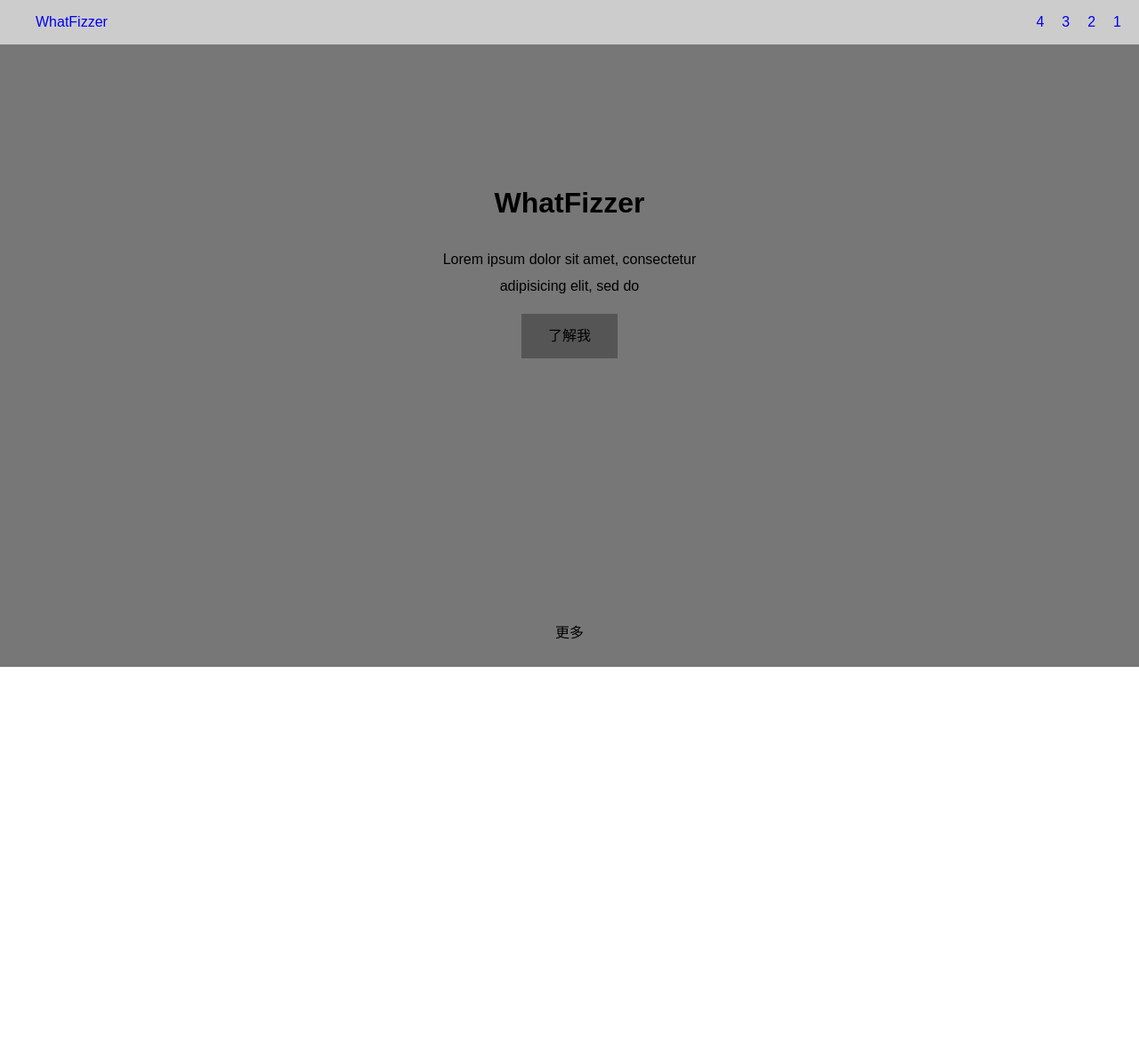
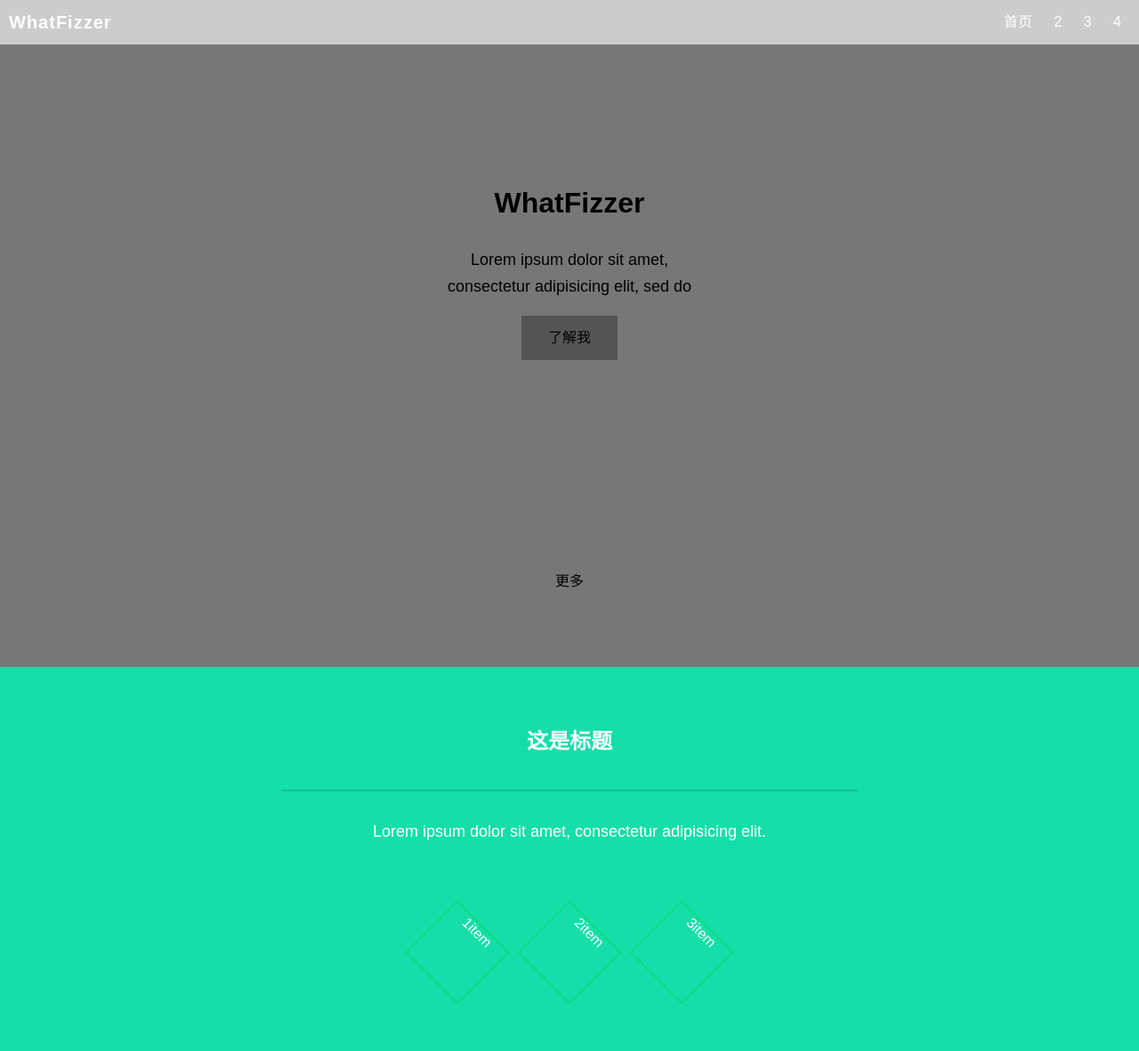
Before and after one commit to WhatFizzer/WhatFizzer.github.io, a plain HTML site: page index.html in a window 1280 px wide. Shown: the whole page at 89% size. Before the commit the page ends 800 px from the top, so only its background shows below. Drawn offline with Linux system fonts and the light colour scheme.

Commit message:
blog 界面修改

```diff
--- a/css/main.css
+++ b/css/main.css
@@ -1,37 +1,55 @@
-nav{
+nav
+{
 	background: #ccc;
 	height: 50px;
 }
 
-#banner{
+#banner
+{
 	background: #777;
 	height: 700px;
 }
 
-nav ul{
+nav ul
+{
 	list-style: none;
 	margin: 0;
+	float: right;
 }
 
-nav ul li{
+nav ul li, nav .logo
+{
 	display: inline-block;
 	line-height: 50px;
 	margin-right: 20px;
-	float: right;
 }
 
-nav ul li a{
+nav .logo
+{
+	margin-left: 10px;
+}
+
+nav .logo a
+{
+	text-decoration: none;
+}
+
+nav ul li a
+{
 	line-height: inherit;
 	text-decoration: none;
 	display: inline-block;
 	height: inherit;
+	color: #fff;
 }
 
-nav ul li.logo{
+nav ul li.logo
+{
 	float: left;
 }
 
-#banner .inner {
+#banner .inner
+{
 	max-width: 300px;
 	text-align: center;
 	margin: 0 auto;
@@ -39,26 +57,90 @@ nav ul li.logo{
 	top: 160px;
 }
 
-#banner .inner h1{
+#banner .inner h1
+{
 	margin: 0;
 }
 
-button{
+button
+{
 	border: none;
 	background: #555;
 	color: #000;
 	padding: 5px;
 }
 
-#banner .inner button{
+#banner .inner button
+{
 	padding:16px 30px;
 }
 
-#banner .inner .more{
-	margin-top: 300px;
+#banner .inner .more
+{
+	margin-top: 240px;
 }
 
-.sub-heading{
+.sub-heading
+{
 	line-height: 30px;
 	margin-top: 30px;
 }
+
+.logo
+{
+	font-size: 20px;
+	font-weight: 700;
+	letter-spacing: 1px;
+}
+
+.logo a
+{
+	color: #fff;
+}
+
+.green-section
+{
+	text-align: center;
+	background: #15dea8;
+	color: #fff;
+	padding: 50px;
+}
+
+.green-section .hr
+{
+	background: #0ac593;
+	margin-top: 40px;
+}
+
+.hr
+{
+	width: 60%;
+	height: 2px;
+	margin: 0 auto;
+}
+
+.warpper
+{
+	max-width: 1080px;
+	margin: 0 auto;
+}
+
+.sub-heading
+{
+	font-size: 18px;
+}
+
+.warpper .icon-group
+{
+	margin-top: 60px;
+}
+
+.warpper .icon-group .icon
+{
+	display: inline-block;
+	border:1px solid #0D6;
+	width: 80px;
+	height: 80px;
+	transform: rotate(45deg);
+	margin: 20px;
+}
--- a/index.html
+++ b/index.html
@@ -8,11 +8,11 @@
 </head>
 <body>
 	<div>
-		<header>
+		<header>  <!-- 页头开始 -->
 			<nav>
+				<div class="logo"><a href="#">WhatFizzer</a></div>
 				<ul>
-					<li class="logo"><a href="#">WhatFizzer</a></li>
-					<li><a href="#">1</a></li>
+					<li><a href="#" class="active">首页</a></li>
 					<li><a href="#">2</a></li>
 					<li><a href="#">3</a></li>
 					<li><a href="#">4</a></li>
@@ -28,9 +28,30 @@
 					</div>
 				</div>
 			</div>
-		</header>
-		<div id="context"></div>
-		<footer class=""></footer>
+		</header> <!-- 页头结束 -->
+		<div id="context"> <!-- 内容开始 -->
+			<section class="green-section">
+				<div class="warpper">
+					<div>
+						<h2>这是标题</h2>
+						<div class="hr"></div>
+						<p class="sub-heading">Lorem ipsum dolor sit amet, consectetur adipisicing elit. </p>
+					</div>
+					<div class="icon-group">
+						<span class="icon">1item</span>
+						<span class="icon">2item</span>
+						<span class="icon">3item</span>
+					</div>
+				</div>
+			</section>
+			<section class="grey-section"></section>
+			<section class="purpase-section"></section>
+
+
+		</div>  <!-- 内容结束 -->
+		<footer class=""> <!-- 页脚开始 -->
+
+		</footer> <!-- 页脚结束 -->
 
 	</div>
 </body>
```
